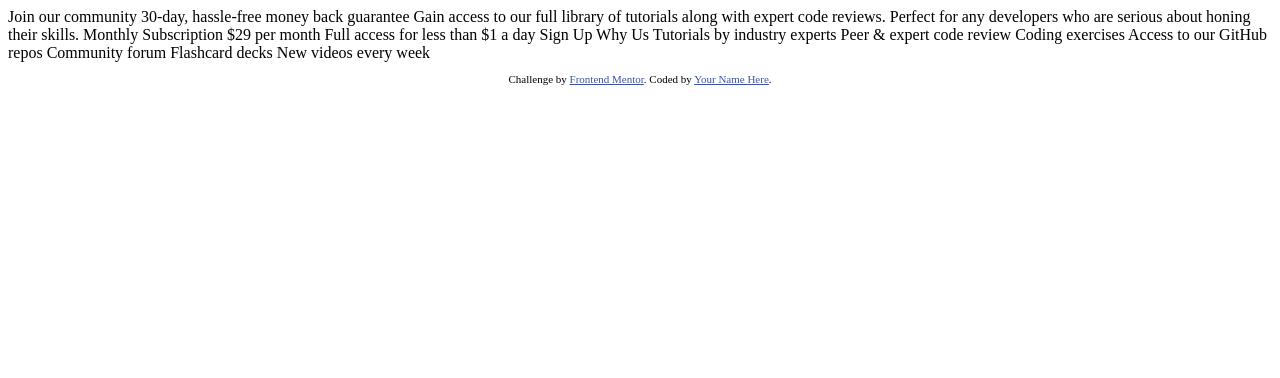
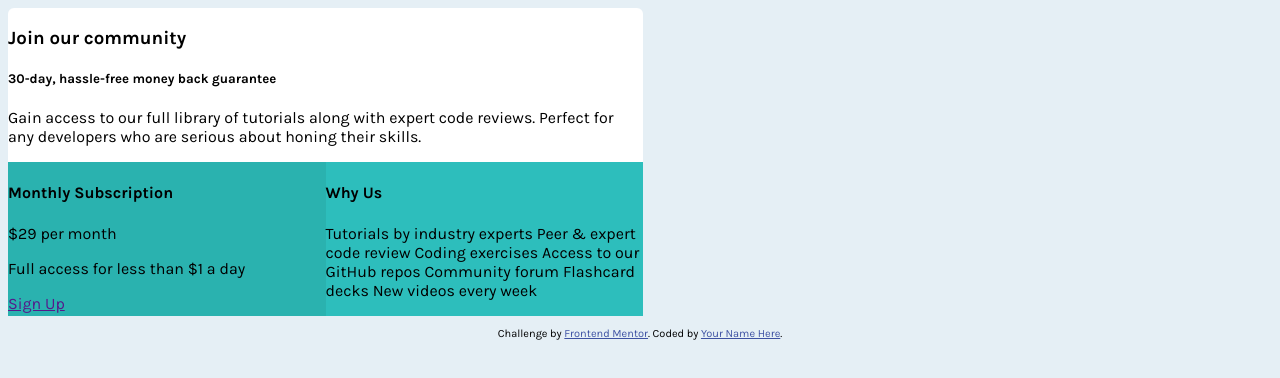
Before and after one commit to llRedXll/single-price-grid-component, a plain HTML site: page index.html in a window 1280 px wide. Drawn offline with Linux system fonts and the light colour scheme.

Commit message:
Add html and start css

```diff
--- /dev/null
+++ b/css/styles.scss
@@ -0,0 +1,32 @@
+//colors//
+$cyan: hsl(179, 62%, 43%);
+$yellow: hsl(71, 73%, 54%);
+$bluegray-light: hsl(204, 43%, 93%);
+$bluegray-dark: hsl(218, 22%, 67%);
+
+body {
+    font-family: 'Karla', sans-serif;
+    background-color: $bluegray-light;
+}
+
+.o-priceGrid {
+    display: grid;
+    grid-template-columns: 1fr 1fr;
+    grid-template-rows: 1fr;
+    max-width: 635px;
+    max-height: 475px;
+}
+
+.m-info {
+    grid-column-start: span 2;
+    background-color: #fff;
+    border-radius: 6px 6px 0 0 ;
+}
+
+.m-pricing {
+    background-color: $cyan;
+}
+
+.m-whyUs {
+    background-color: lighten($cyan, 3%);
+}
--- a/index.html
+++ b/index.html
@@ -4,6 +4,8 @@
   <meta charset="UTF-8">
   <meta name="viewport" content="width=device-width, initial-scale=1.0"> <!-- displays site properly based on user's device -->
 
+  <link href="https://fonts.googleapis.com/css?family=Karla:400,700&display=swap" rel="stylesheet">
+  <link rel="stylesheet" href="css/styles.css">
   <link rel="icon" type="image/png" sizes="32x32" href="./images/favicon-32x32.png">
 
   <title>Frontend Mentor | Single Price Grid Component</title>
@@ -15,30 +17,42 @@
   </style>
 </head>
 <body>
-  Join our community
+  <section class="o-priceGrid">
+    <div class="m-info">
+        <h3 class="m-info-title">Join our community</h3>
 
-  30-day, hassle-free money back guarantee
+        <h5 class="m-info-subTitle">30-day, hassle-free money back guarantee</h5>
 
+        <p class="copy">
           Gain access to our full library of tutorials along with expert code reviews.
           Perfect for any developers who are serious about honing their skills.
+        </p>
+    </div>
 
-  Monthly Subscription
+    <div class="m-pricing">
 
-  &dollar;29 per month
+        <h4 class="m-pricing-title">Monthly Subscription</h4>
 
-  Full access for less than &dollar;1 a day
+        <p class="m-pricing-price">&dollar;29 <span>per month</span></p>
 
-  Sign Up
+        <p>Full access for less than &dollar;1 a day</p>
 
-  Why Us
+        <a href="" class="a-button-green">Sign Up</a>
+    </div>
+    <div class="m-whyUs">
+        <h4 class="m-whyUS-title">Why Us</h4>
 
-  Tutorials by industry experts
+        <p>Tutorials by industry experts
         Peer &amp; expert code review
         Coding exercises
         Access to our GitHub repos
         Community forum
         Flashcard decks
-  New videos every week
+        New videos every week</p>
+    </div>
+
+  </section>
+
 
   <footer>
     <p class="attribution">
```
Also changed, not shown: css/styles.css (added), 1 other file. Lines whose indentation alone changed are shown as unchanged.
